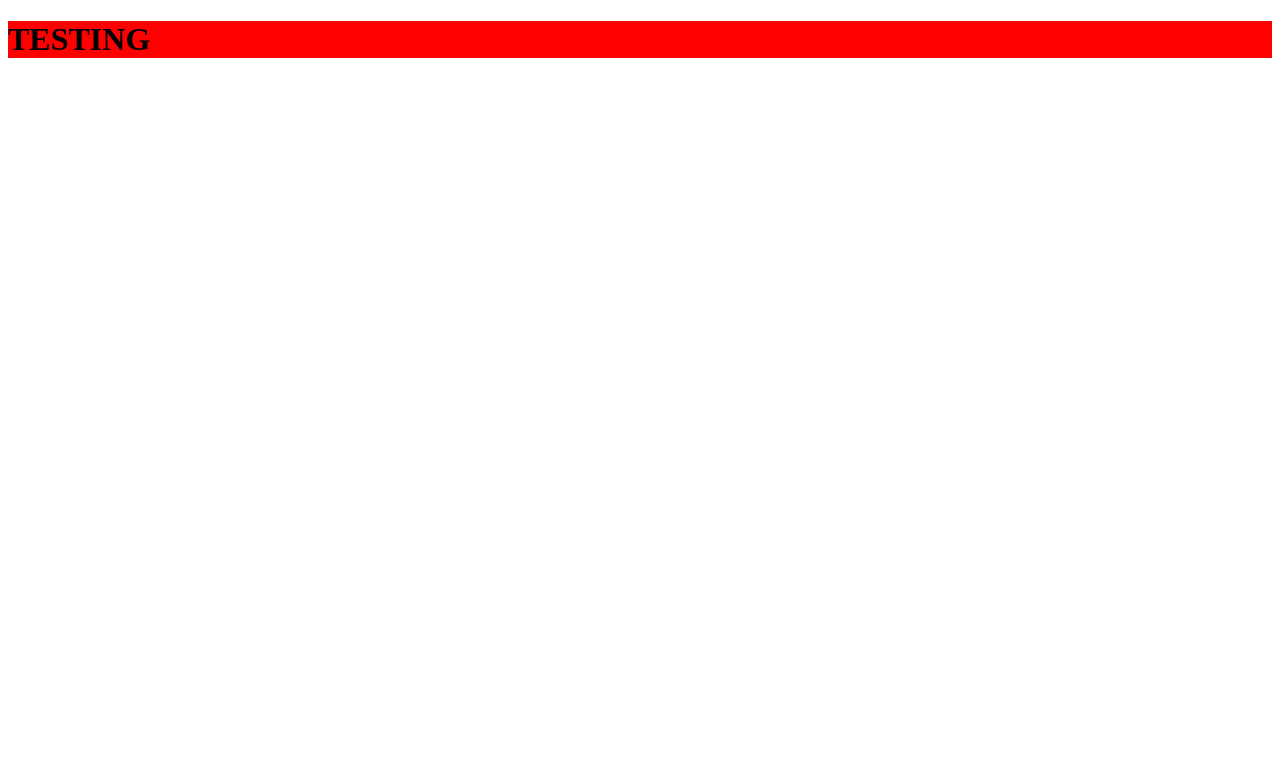
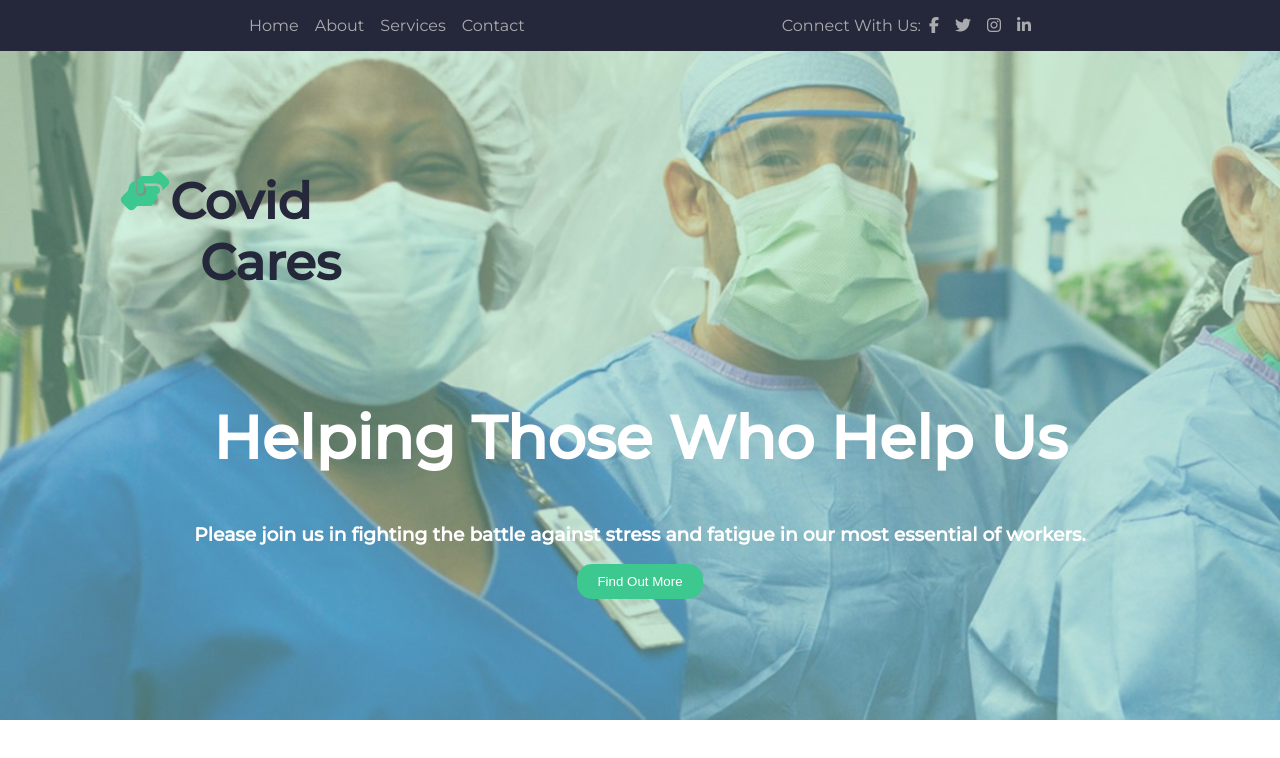
Before and after one commit to aleksdoesit/CovidCares, a plain HTML site: page index.html in a window 1280 px wide. Drawn offline with Linux system fonts and the light colour scheme.

Commit message:
getting it going, some design ideas on how it will look, feel free to change whatever!

```diff
--- a/index.html
+++ b/index.html
@@ -5,8 +5,52 @@
   <meta name="viewport" content="width=device-width, initial-scale=1.0">
   <title>CovidCares</title>
   <link rel="stylesheet" href="styles.css">
+  <script src="https://kit.fontawesome.com/2f36dc9985.js" crossorigin="anonymous"></script>
+  <link href="https://fonts.googleapis.com/css2?family=Montserrat:wght@400;500&display=swap" rel="stylesheet">
 </head>
+
 <body>
-  <h1>TESTING</h1>
+
+  <header>
+    <nav>
+      <ul class='mainNav'>
+        <li><a href="#">Home</a></li>
+        <li><a href="#">About</a></li>
+        <li><a href="#">Services</a></li>
+        <li><a href="#">Contact</a></li>
+      </ul>
+      <ul class='socialNav'>
+        <p>Connect With Us:</p>
+        <li><a href="#"><i class="fab fa-facebook-f"></i></a></li>
+        <li><a href="#"><i class="fab fa-twitter"></i></a></li>
+        <li><a href="#"><i class="fab fa-instagram"></i></a></li>
+        <li><a href="#"><i class="fab fa-linkedin-in"></i></a></li>
+      </ul>
+    </nav>
+  </header>
+
+  <main>
+    <section class='landingHeader'>
+      <div class='makeshiftLogo'>
+        <div>
+          <div class='logoWrapper'>
+            <i class="fas fa-hands-helping"></i>
+            <h2>Covid</h2>
+          </div>
+          <h2>Cares</h2>
+        </div>
+      </div>
+      <div class='callToAction'>
+        <h1>Helping Those Who Help Us</h1>
+        <h3>Please join us in fighting the battle against stress and fatigue in our most essential of workers.</h3>
+        <button>Find Out More</button>
+      </div>
+    </section>
+  </main>
+
+  <footer>
+
+  </footer>
+
 </body>
 </html>
--- a/styles.css
+++ b/styles.css
@@ -1,3 +1,123 @@
-h1 {
-  background-color: red;
+body {
+  margin: 0;
+  font-family: 'Montserrat', sans-serif;
 }
+
+nav {
+  display: flex;
+  justify-content: space-evenly;
+  background-color: #25283a;
+}
+
+.mainNav,
+.socialNav {
+  display: flex;
+}
+
+ul,
+a {
+  text-decoration: none;
+  list-style: none;
+  padding: 0 8px;
+  color: #aaabaf;
+  transition: all 0.3s ease-in-out;
+}
+
+a:hover {
+  color: #3cc88f;
+}
+
+p {
+  margin: 0;
+  color: #aaabaf;
+}
+
+.landingHeader {
+  height: 90vh;
+}
+
+.landingHeader::after {
+  content: "";
+  background-image: url('./assets/healthcare\ workers.jpg');
+  opacity: 0.5;
+  top: 0;
+  left: 0;
+  bottom: 0;
+  right: 0;
+  position: absolute;
+  z-index: -1;
+  background-repeat: no-repeat;
+  background-size: cover;
+  height: 90vh;
+}
+
+.landingHeader::before {
+  content: "";
+  background: #3cc88f;
+  opacity: 0.5;
+  top: 0;
+  left: 0;
+  bottom: 0;
+  right: 0;
+  position: absolute;
+  z-index: -1;
+  height: 90vh;
+}
+
+.makeshiftLogo,
+.logoWrapper {
+  display: flex;
+}
+
+.makeshiftLogo {
+  padding: 120px 0 0 120px;
+  position: relative;
+  height: 200px;
+  width: 200px;
+}
+
+.makeshiftLogo > div > h2 {
+  position: absolute;
+  left: 200px;
+}
+
+h2 {
+  margin: 0;
+  color: #25283a;
+  font-size: 50px;
+}
+
+.logoWrapper > i {
+  color: #3cc88f;
+  font-size: 40px;
+}
+
+.callToAction {
+  display: flex;
+  flex-direction: column;
+  align-items: center;
+  margin: auto;
+}
+
+.callToAction > h1, h3, button {
+  color: #fff;
+}
+
+.callToAction > h1 {
+  font-size: 60px;
+  margin: 30px 0;
+
+}
+
+button {
+  border-radius: 15px;
+  padding: 10px 20px;
+  border: none;
+  background-color: #3cc88f;
+  cursor: pointer;
+  transition: all 0.3s ease-in-out;
+}
+
+button:hover {
+  background-color: #25283a;
+}
```
Also changed, not shown: assets/healthcare workers.jpg (added).
